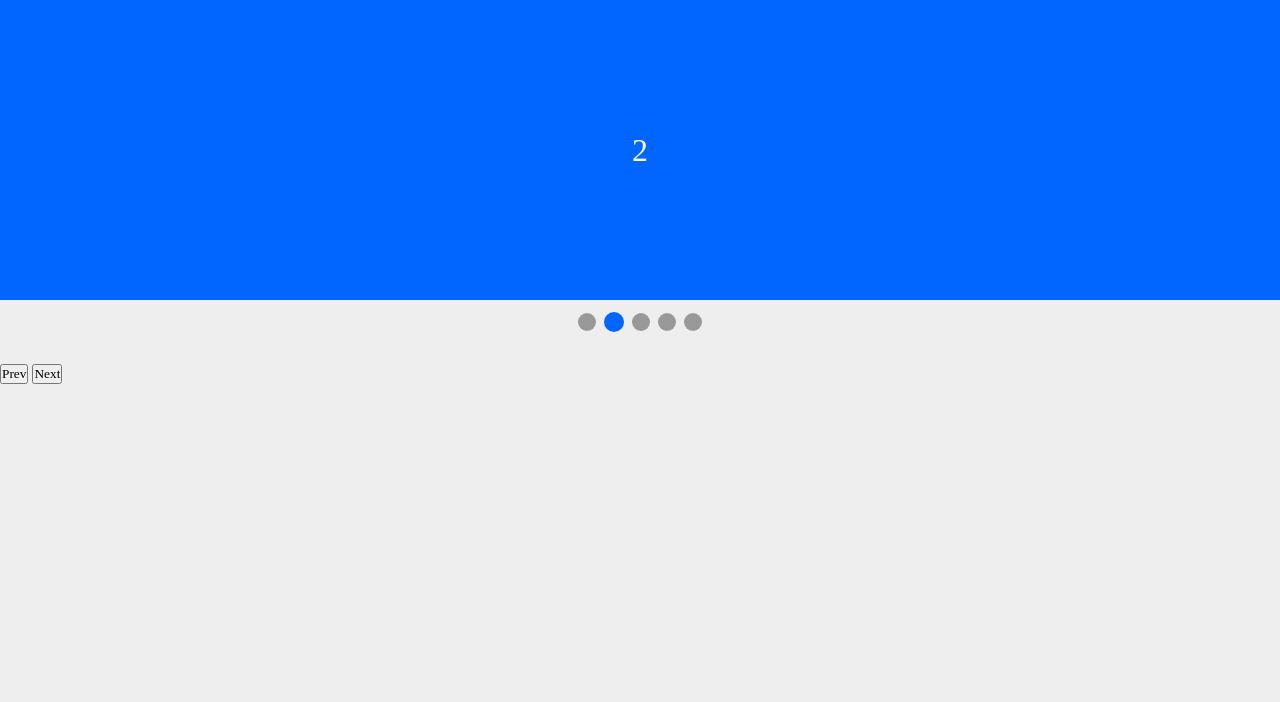
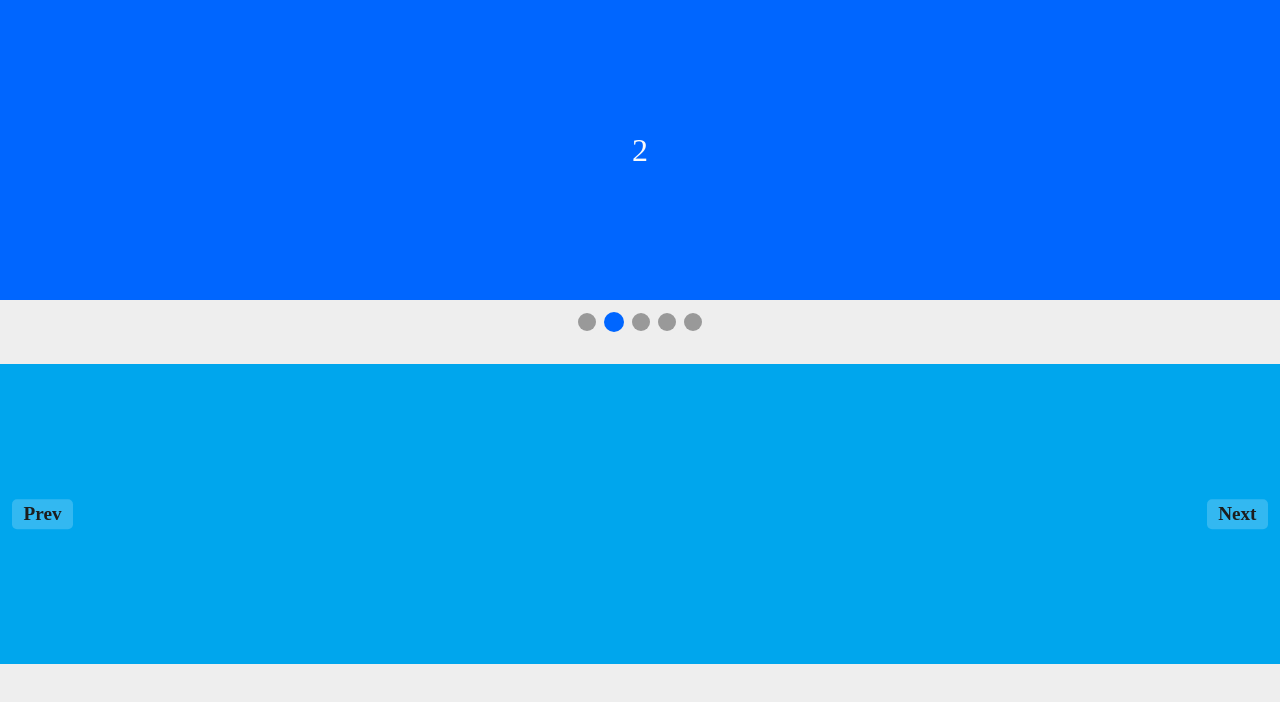
Before and after one commit to sonseong10/basic, a plain HTML site: page slider/index.html in a window 1280 px wide. Drawn offline with Linux system fonts and the light colour scheme; a web font is replaced by a local one.

Commit message:
Update style.css
+ btn controll slider styling

```diff
--- a/slider/style.css
+++ b/slider/style.css
@@ -82,3 +82,65 @@ ul li {
 .slider--dot:nth-child(even).show {
   background-color: #0066ff;
 }
+
+/* btn controll slider */
+#slider {
+  position: relative;
+  width: 100vw;
+  height: 300px;
+  overflow: hidden;
+}
+
+ul {
+  position: relative;
+  display: flex;
+  list-style: none;
+  height: 100%;
+  width: 100vw;
+  transition: all 750ms ease;
+  left: 0;
+}
+
+.slide--item {
+  min-width: 100vw;
+  float: left;
+  overflow: hidden;
+}
+
+.slide--item:nth-child(odd) {
+  background-color: #00a6ed;
+}
+.slide--item:nth-child(even) {
+  background-color: #ffd966;
+}
+
+#prev,
+#next {
+  position: absolute;
+  top: 50%;
+  padding: 0.2em 0.6em;
+  border: none;
+  border-radius: 5px;
+  background-color: rgba(255, 255, 255, 0.2);
+  color: #1d1d1d;
+  font-size: 1.2rem;
+  font-weight: 700;
+  transform: translateY(-50%);
+  transition: all 300ms ease;
+  cursor: pointer;
+}
+
+#next:hover,
+#prev:hover {
+  background-color: rgba(0, 0, 0, 0.5);
+  color: #fff;
+  text-shadow: 0;
+}
+
+#prev {
+  left: 12px;
+}
+
+#next {
+  right: 12px;
+}
```
